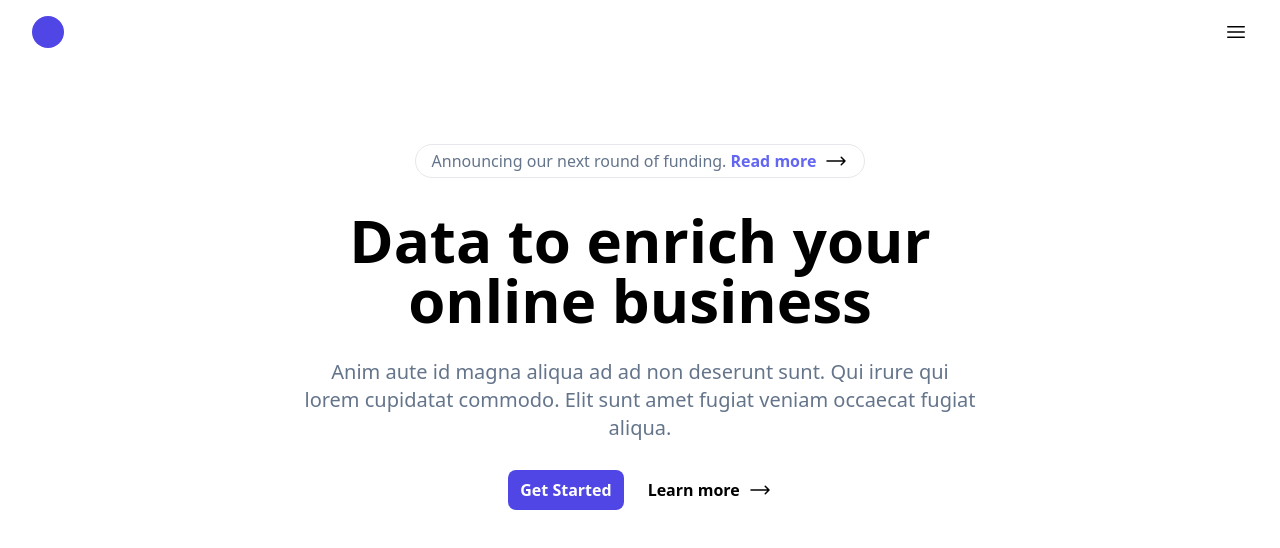
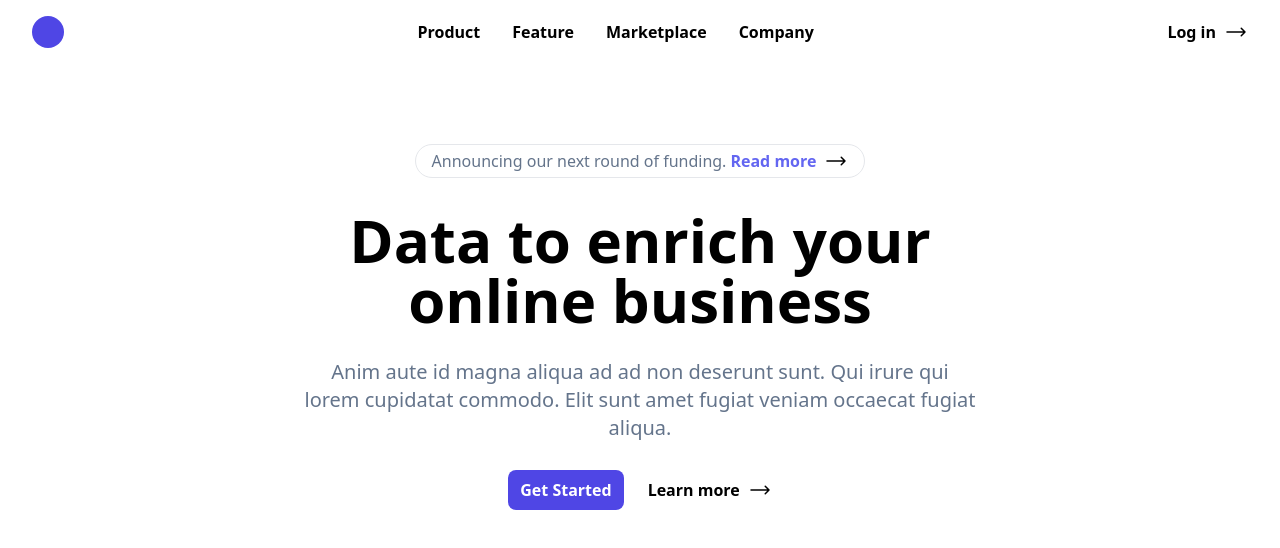
Before and after one commit to fcbvttn123/tailwindcss-hero-section, a React (Vite) app: page / in a window 1280 px wide. Shown: the top 548 px of the page. Built offline with nearby package versions, Linux system fonts and the light colour scheme.

Commit message:
Desktop Design for Header Bar is Done

```diff
--- a/src/App.jsx
+++ b/src/App.jsx
@@ -18,7 +18,21 @@ function App() {
       {/* Header Bar */}
       <div className='fixed top-0 left-0 w-full z-30 flex items-center justify-between px-8 py-4'>
         <button className='w-8 aspect-square bg-indigo-600 rounded-full'></button>
-        <button onClick={() => setMenuPanelStatus(prev => !prev)}>{menuPanelStatus ? openMenuIcon : closeMenuIcon}</button>
+        {/* Mobile */}
+        <button className='sm:hidden' onClick={() => setMenuPanelStatus(prev => !prev)}>{menuPanelStatus ? openMenuIcon : closeMenuIcon}</button>
+        {/* Desktop */}
+        <nav className='hidden sm:flex items-center gap-x-8'>
+          <button className='font-bold w-full text-start'>Product</button>
+          <button className='font-bold w-full text-start'>Feature</button>
+          <button className='font-bold w-full text-start'>Marketplace</button>
+          <button className='font-bold w-full text-start'>Company</button>
+        </nav>
+        <button className='hidden sm:flex items-center gap-x-2'>
+          <p className='font-bold'>Log in</p>
+          <svg xmlns="http://www.w3.org/2000/svg" fill="none" viewBox="0 0 24 24" strokeWidth={1.5} stroke="currentColor" className="w-6 h-6">
+            <path strokeLinecap="round" strokeLinejoin="round" d="M17.25 8.25 21 12m0 0-3.75 3.75M21 12H3" />
+          </svg>
+        </button>
       </div>
       {/* Hero Section */}
       <div className='mt-36 mx-auto sm:max-w-2xl'>
```
